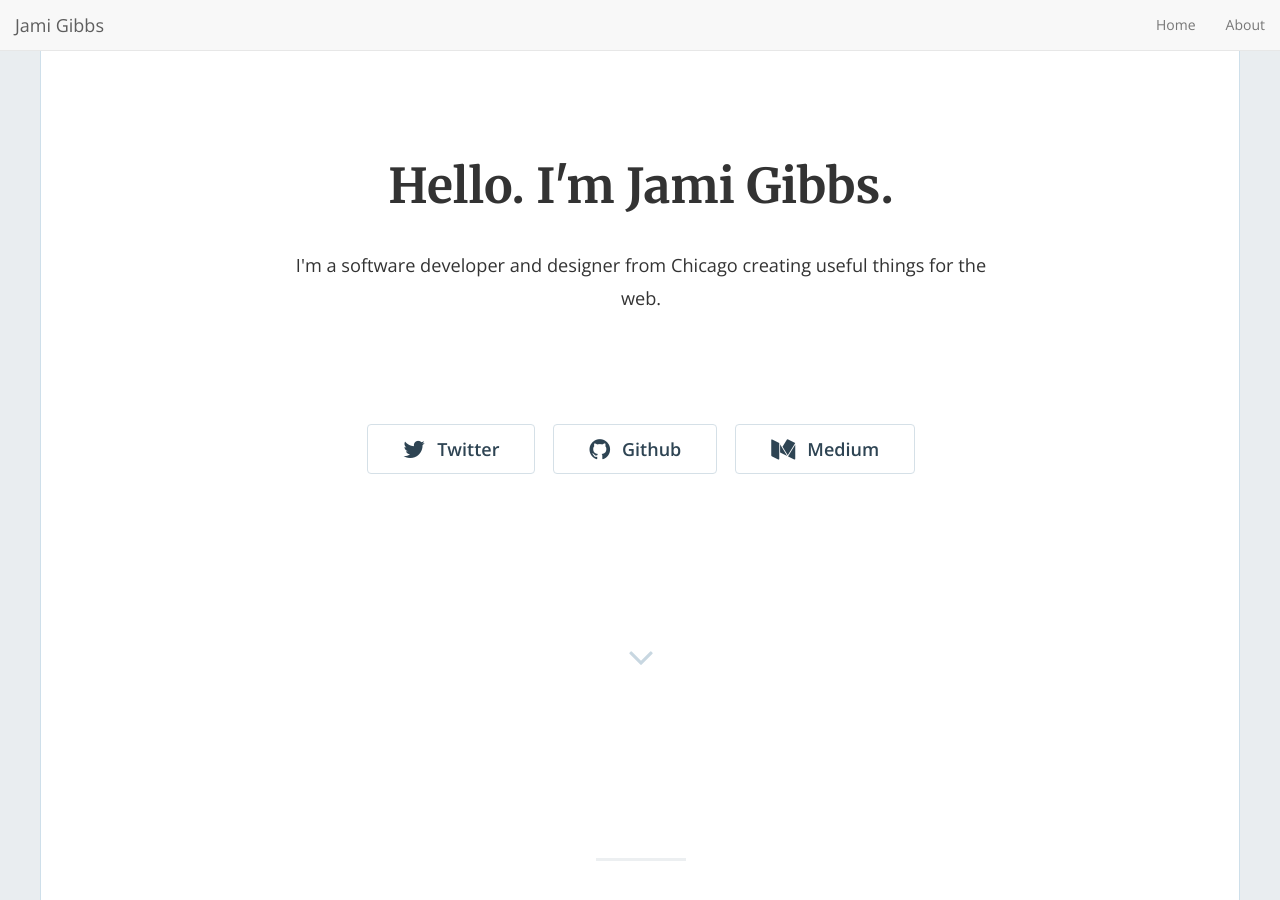
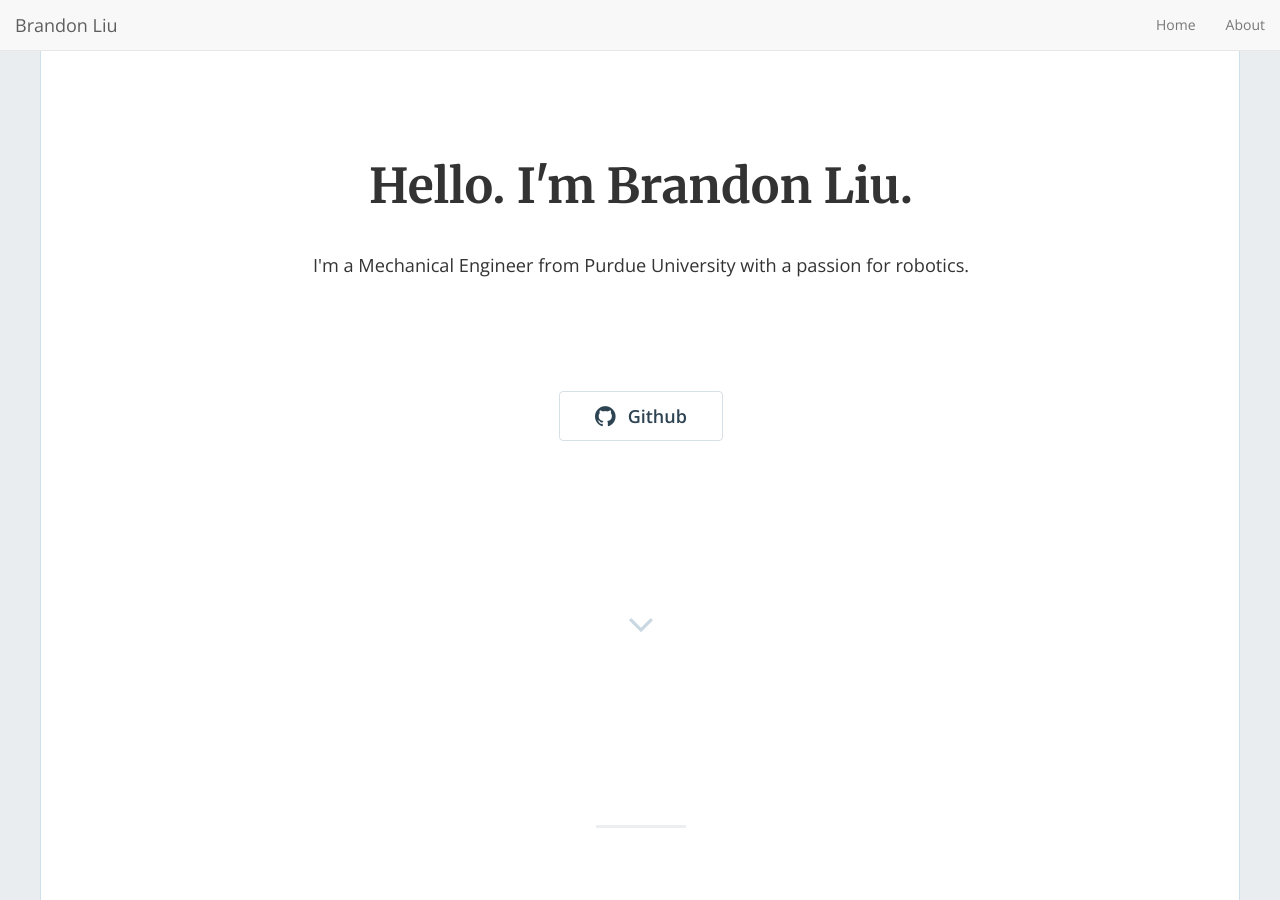
Before and after one commit to Brandon-Liu/Brandon-Liu.github.io, a Jekyll site: the page built from index.html, in a window 1280 px wide and 900 px high. Built offline with Jekyll 4.4.1, drawn with Linux system fonts in a browser that asks for light colours; nearby versions of some CDN libraries; the list of posts is cut into pages by our own code; some of the changed text lies outside the part shown.

Commit message:
update condig-yml

```diff
--- a/_config.yml
+++ b/_config.yml
@@ -13,14 +13,14 @@
 # you will see them accessed via {{ site.title }}, {{ site.email }}, and so on.
 # You can create any custom variable you would like, and they will be accessible
 # in the templates via {{ site.myvariable }}.
-title: "Hello. I'm Jami Gibbs."
-email: 'jami0821@gmail.com'
-description: "I'm a software developer and designer from Chicago creating useful things for the web."
+title: "Hello. I'm Brandon Liu."
+email: 'brandonliu2023@gmail.com'
+description: "I'm a Mechanical Engineer from Purdue University with a passion for robotics."
 baseurl: "" # the subpath of your site, e.g. /blog
-url: "https://jamigibbs.github.io/phantom" # the base hostname & protocol for your site, e.g. https://example.com
-twitter_username: 'jamigibbs'
-github_username: 'jamigibbs'
-medium_username: 'blog.jamigibbs.com'
+url: "https://brandon-liu.github.io/" # the base hostname & protocol for your site, e.g. https://example.com
+twitter_username: ''
+github_username: 'Brandon-Liu'
+medium_username: ''
 
 # Build settings
 markdown: kramdown
@@ -92,8 +92,8 @@ pagination:
 ############################################################
 
 ### Phantom settings
-footer_text: '© 2018 Jami Gibbs'
-admin_name: 'Jami Gibbs'
+footer_text: '© 2025 Brandon Liu'
+admin_name: 'Brandon Liu'
 google_analytics: "UA-9999999-99" # Update with your own tracking ID
 enable_contact: false
 
```
